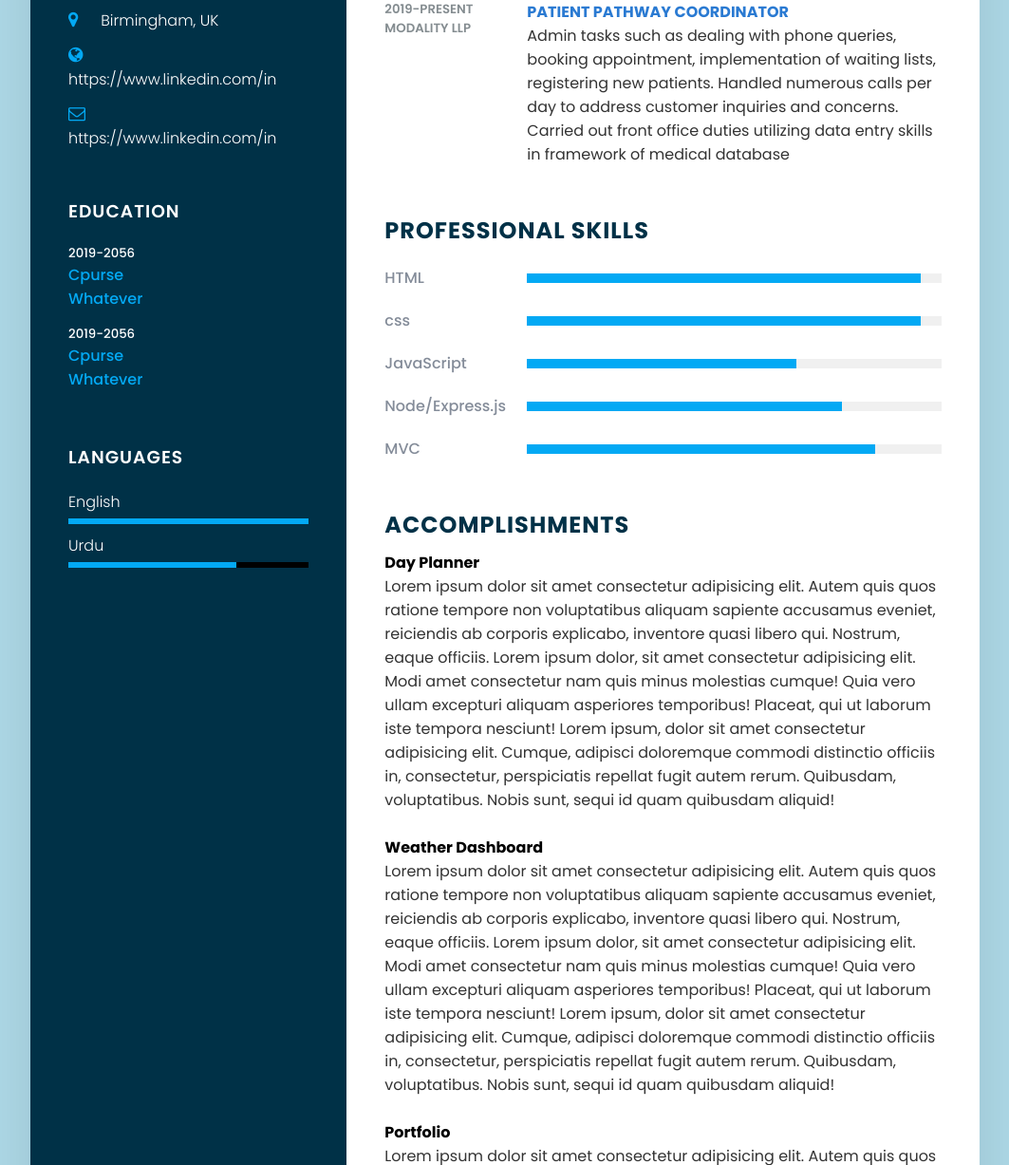
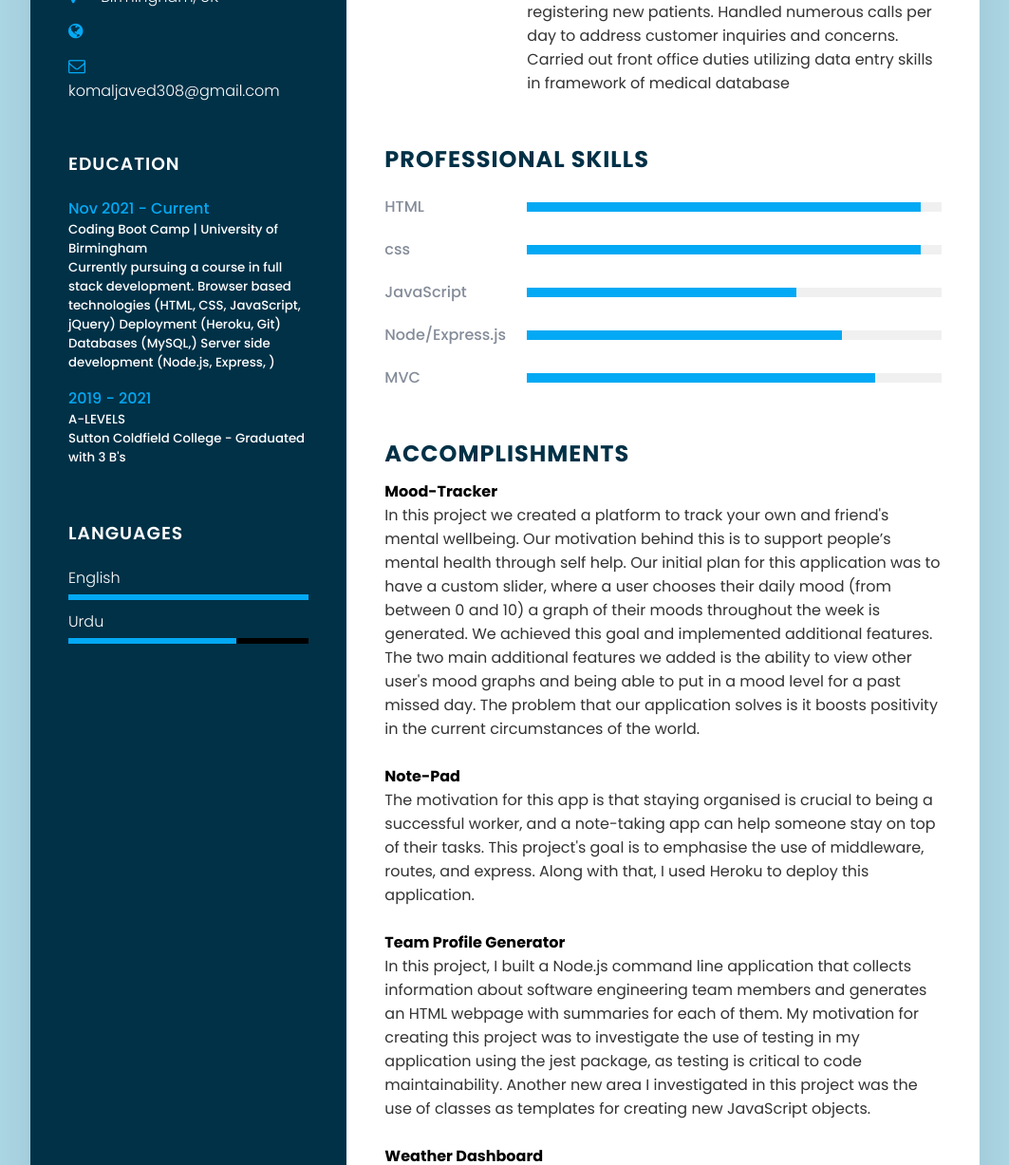
Before and after one commit to KJ234/CV-ME, a plain HTML site: page index.html in a window 1280 px wide. Shown: the part 384-1611 px from the top of the page at 95% size, without its empty margins (108-1171 px from the left). Drawn offline with Linux system fonts and the light colour scheme.

Commit message:
updating text

```diff
--- a/index.html
+++ b/index.html
@@ -34,7 +34,7 @@
             <span class="icon"
               ><i class="fa fa-linkedin-square" aria-hidden="true"></i>
             </span>
-            <span class="text">https://www.linkedin.com/in</span>
+            <span class="text">linkedin.com/in/komal332/</span>
           </li>
           <li>
             <span class="icon"
@@ -46,7 +46,7 @@
             <span class="icon"
               ><i class="fa fa-globe" aria-hidden="true"></i>
             </span>
-            <span class="text">https://www.linkedin.com/in</span>
+            <span class="text"></span>
           </li>
           <li>
             <span class="icon"
@@ -54,7 +54,7 @@
                 <i class="fa fa-envelope-o" aria-hidden="true"></i
               ></i>
             </span>
-            <span class="text">https://www.linkedin.com/in</span>
+            <span class="text">komaljaved308@gmail.com</span>
           </li>
         </ul>
       </div>
@@ -62,14 +62,16 @@
         <h3 class="title">Education</h3>
         <ul>
           <li>
-           <h5>2019-2056</h5>
-           <h4>Cpurse</h4>
-           <h4>Whatever</h4>
+           <h4>Nov 2021 - Current</h4>
+           <h5>Coding Boot Camp | University of Birmingham</h5>
+           <h5>Currently pursuing a course in full stack development. Browser based technologies (HTML, CSS,
+            JavaScript, jQuery) Deployment (Heroku, Git) Databases (MySQL,) Server side development (Node.js,
+            Express, )</h5>
           </li>
           <li>
-            <h5>2019-2056</h5>
-            <h4>Cpurse</h4>
-            <h4>Whatever</h4>
+            <h4>2019 - 2021</h4>
+            <h5>A-LEVELS</h5>
+            <h5>Sutton Coldfield College - Graduated with 3 B's</h5>
            </li>
         </ul>
       </div>
@@ -93,7 +95,7 @@
           <h3 class="title2">Profile</h3>
           <p>Starting Web Developer adept in all stages of web
             development. Equipped with a diverse and promising
-            skill-set. Lorem ipsum dolor sit amet consectetur adipisicing elit. Deserunt labore sunt sint repudiandae modi voluptatibus tempora quibusdam sed. Nulla minus repudiandae odio dolores adipisci, <br> fuga iste soluta doloribus eos!</p>
+            skill-set. Currently partaking in a Coding Boot Camp with the University of Birmingham</p>
         </div>
         <div class="about">
         <h2 class="title2">Experience</h2>
@@ -145,23 +147,23 @@
      <div class="about  interest">
       <h2 class="title2">Accomplishments</h2>
       <div>
-        <h4>Day Planner</h4>
-        <P>Lorem ipsum dolor sit amet consectetur adipisicing elit. Autem quis quos ratione tempore non voluptatibus aliquam sapiente accusamus eveniet, reiciendis ab corporis explicabo, inventore quasi libero qui. Nostrum, eaque officiis. Lorem ipsum dolor, sit amet consectetur adipisicing elit. Modi amet consectetur nam quis minus molestias cumque! Quia vero ullam excepturi aliquam asperiores temporibus! Placeat, qui ut laborum iste tempora nesciunt! Lorem ipsum, dolor sit amet consectetur adipisicing elit. Cumque, adipisci doloremque commodi distinctio officiis in, consectetur, perspiciatis repellat fugit autem rerum. Quibusdam, voluptatibus. Nobis sunt, sequi id quam quibusdam aliquid!</P>
+        <h4>Mood-Tracker</h4>
+        <P>In this project we created a platform to track your own and friend's mental wellbeing. Our motivation behind this is to support people’s mental health through self help. Our initial plan for this application was to have a custom slider, where a user chooses their daily mood (from between 0 and 10) a graph of their moods throughout the week is generated. We achieved this goal and implemented additional features. The two main additional features we added is the ability to view other user's mood graphs and being able to put in a mood level for a past missed day. The problem that our application solves is it boosts positivity in the current circumstances of the world.</P>
+      </div>
+      <br>
+      <div>
+        <h4>Note-Pad</h4>
+        <P>The motivation for this app is that staying organised is crucial to being a successful worker, and a note-taking app can help someone stay on top of their tasks. This project's goal is to emphasise the use of middleware, routes, and express. Along with that, I used Heroku to deploy this application.</P>
+      </div>
+      <br>
+      <div>
+        <h4>Team Profile Generator</h4>
+        <P>In this project, I built a Node.js command line application that collects information about software engineering team members and generates an HTML webpage with summaries for each of them. My motivation for creating this project was to investigate the use of testing in my application using the jest package, as testing is critical to code maintainability. Another new area I investigated in this project was the use of classes as templates for creating new JavaScript objects.</P>
       </div>
       <br>
       <div>
         <h4>Weather Dashboard</h4>
-        <P>Lorem ipsum dolor sit amet consectetur adipisicing elit. Autem quis quos ratione tempore non voluptatibus aliquam sapiente accusamus eveniet, reiciendis ab corporis explicabo, inventore quasi libero qui. Nostrum, eaque officiis. Lorem ipsum dolor, sit amet consectetur adipisicing elit. Modi amet consectetur nam quis minus molestias cumque! Quia vero ullam excepturi aliquam asperiores temporibus! Placeat, qui ut laborum iste tempora nesciunt! Lorem ipsum, dolor sit amet consectetur adipisicing elit. Cumque, adipisci doloremque commodi distinctio officiis in, consectetur, perspiciatis repellat fugit autem rerum. Quibusdam, voluptatibus. Nobis sunt, sequi id quam quibusdam aliquid!</P>
-      </div>
-      <br>
-      <div>
-        <h4>Portfolio</h4>
-        <P>Lorem ipsum dolor sit amet consectetur adipisicing elit. Autem quis quos ratione tempore non voluptatibus aliquam sapiente accusamus eveniet, reiciendis ab corporis explicabo, inventore quasi libero qui. Nostrum, eaque officiis. Lorem ipsum dolor, sit amet consectetur adipisicing elit. Modi amet consectetur nam quis minus molestias cumque! Quia vero ullam excepturi aliquam asperiores temporibus! Placeat, qui ut laborum iste tempora nesciunt! Lorem ipsum, dolor sit amet consectetur adipisicing elit. Cumque, adipisci doloremque commodi distinctio officiis in, consectetur, perspiciatis repellat fugit autem rerum. Quibusdam, voluptatibus. Nobis sunt, sequi id quam quibusdam aliquid!</P>
-      </div>
-      <br>
-      <div>
-        <h4>Mood-Tracker</h4>
-        <P>Lorem ipsum dolor sit amet consectetur adipisicing elit. Autem quis quos ratione tempore non voluptatibus aliquam sapiente accusamus eveniet, reiciendis ab corporis explicabo, inventore quasi libero qui. Nostrum, eaque officiis. Lorem ipsum dolor, sit amet consectetur adipisicing elit. Modi amet consectetur nam quis minus molestias cumque! Quia vero ullam excepturi aliquam asperiores temporibus! Placeat, qui ut laborum iste tempora nesciunt! Lorem ipsum, dolor sit amet consectetur adipisicing elit. Cumque, adipisci doloremque commodi distinctio officiis in, consectetur, perspiciatis repellat fugit autem rerum. Quibusdam, voluptatibus. Nobis sunt, sequi id quam quibusdam aliquid!</P>
+        <P>This is a weather dashboard that will change HTML and CSS based on form inputs. It allows users to look at the weather in many cities at the same time, allowing travellers to plan their trips accordingly. The API that I use in this project is OpenWeather One Call API, which let me retrieve weather data for different cities. The central things I use in this project is: my OpenWeather key API, local storage and the use of icons.</P>
       </div>
     </div>
 
```
